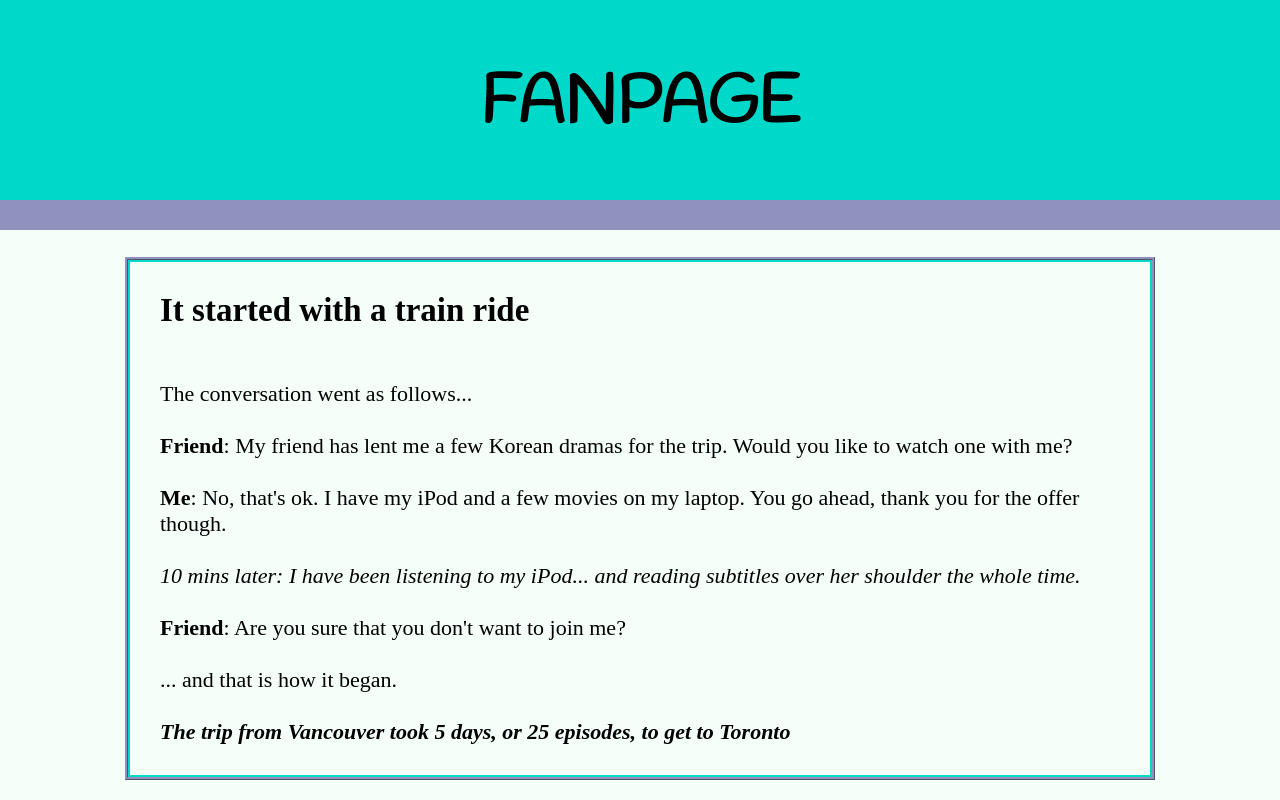
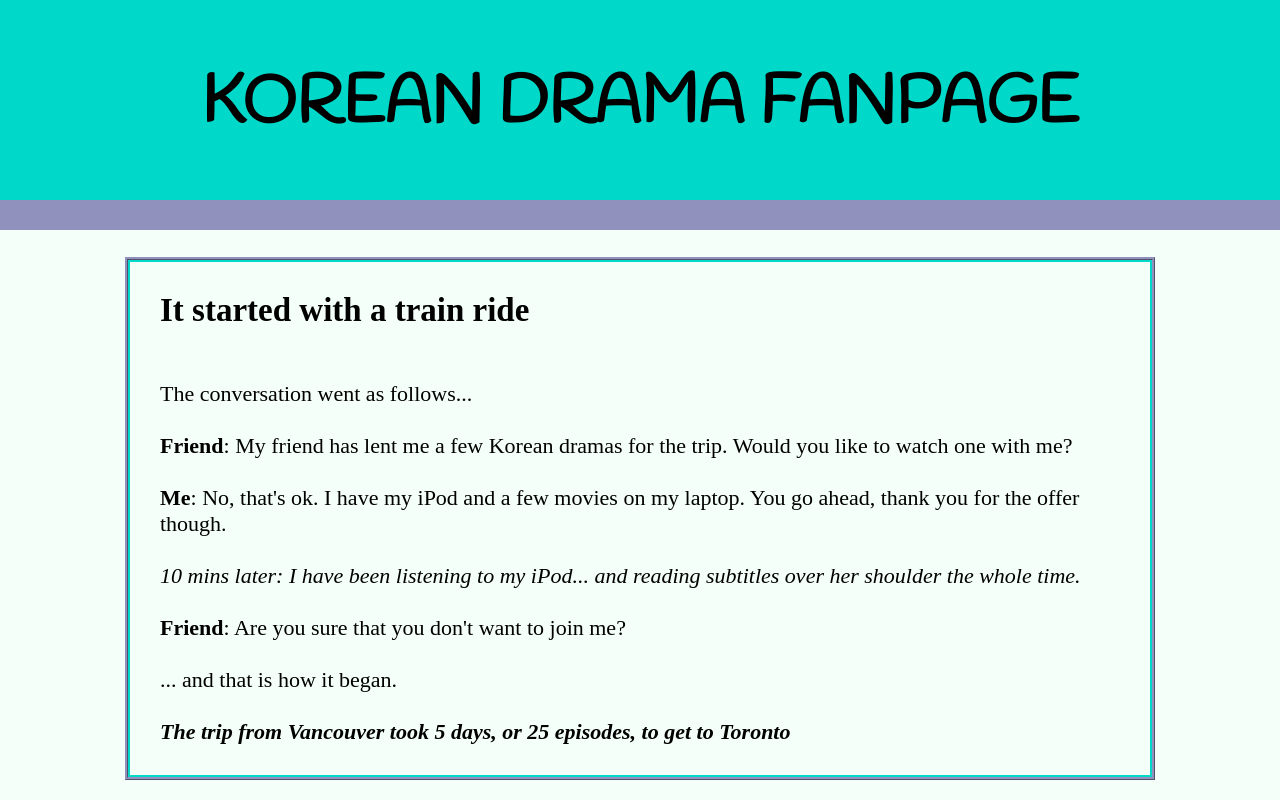
Before and after one commit to ACamille/Website, a plain HTML site: page index.html in a window 1280 px wide. Shown: the top 800 px of the page. Drawn offline with Linux system fonts and the light colour scheme; a web font is replaced by a local one.

Commit message:
heading change

```diff
--- a/index.html
+++ b/index.html
@@ -11,7 +11,7 @@
 <body>
 
   <div class="header">
-    <h1> Fanpage </h1>
+    <h1> Korean Drama Fanpage </h1>
   </div>
     <div class="nav_left">
     </div>
```
